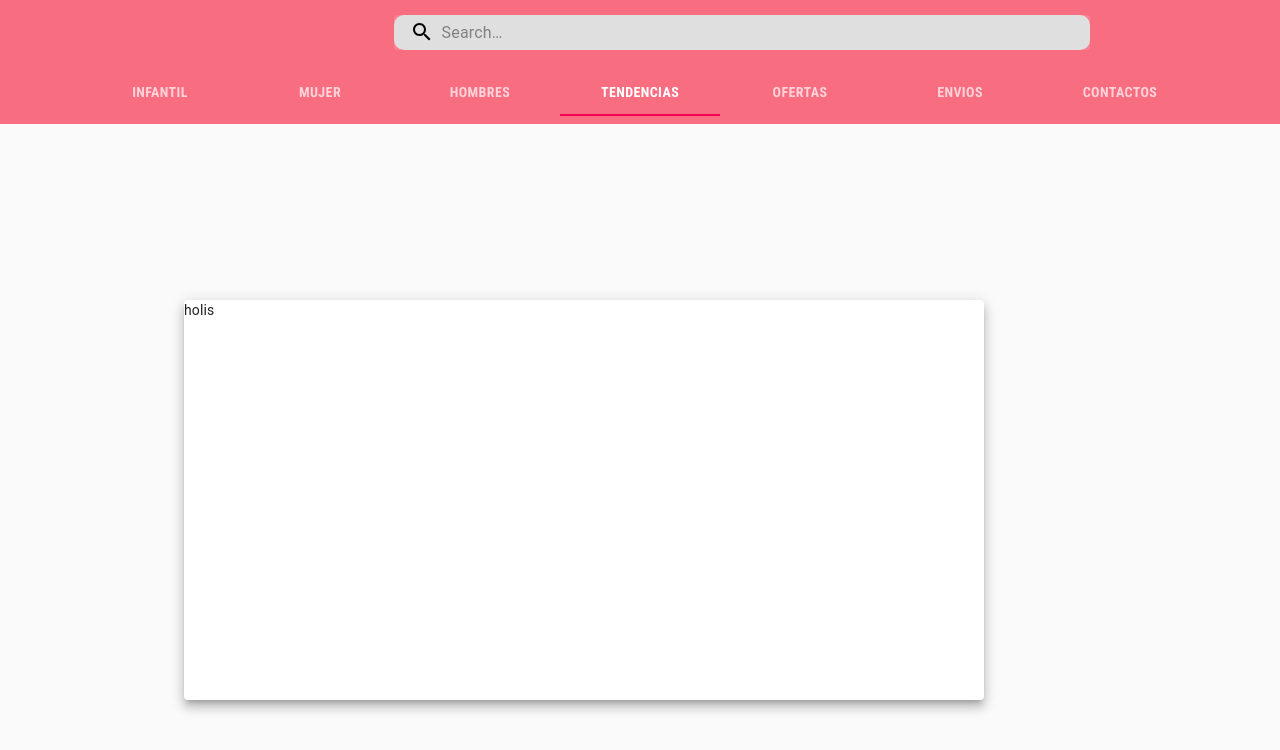
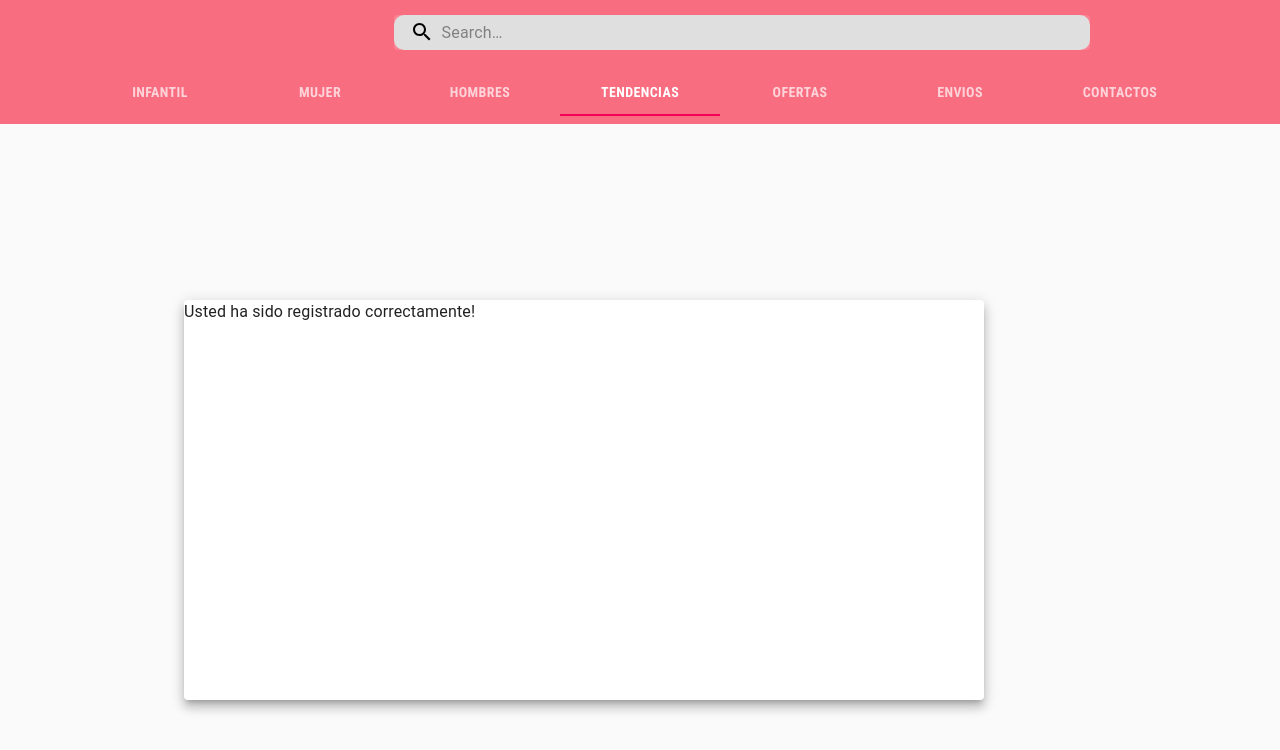
Before and after one commit to Sayon1992/frontRopaLandia, a React (Create React App) app: page /Registrado in a window 1280 px wide. Shown: the top 750 px of the page. Built offline with nearby package versions, Linux system fonts and the light colour scheme.

Commit message:
Se sube front con token jwt

```diff
--- a/src/components/login/Loguearse.js
+++ b/src/components/login/Loguearse.js
@@ -94,7 +94,6 @@ function Loguearse({ history }) {
   async function handleSubmit(event) {
     event.preventDefault();
     await loguearse();
-    alert("logueado");
   }
 
   const handleChange = (prop) => (event) => {
--- a/src/components/login/Registrado.js
+++ b/src/components/login/Registrado.js
@@ -1,4 +1,4 @@
-import { Container, makeStyles, Paper } from "@material-ui/core";
+import { Container, makeStyles, Paper, Typography } from "@material-ui/core";
 import React from "react";
 import { withRouter } from "react-router-dom";
 
@@ -14,6 +14,12 @@ const useStyles = makeStyles((theme) => ({
     alignItems: "center",
     alignSelf: "center",
   },
+  titulo: {
+    flex: 1,
+    justifyContent: "center",
+    alignItems: "center",
+    alignSelf: "center",
+  },
 }));
 
 const Registrado = (props) => {
@@ -22,7 +28,9 @@ const Registrado = (props) => {
     <div>
       <Container maxWidth="md" className={classes.container}>
         <Paper elevation={8} className={classes.paper}>
-          holis
+          <Typography className={classes.titulo}>
+            Usted ha sido registrado correctamente!
+          </Typography>
         </Paper>
       </Container>
     </div>
--- a/src/store/actions/auth.js
+++ b/src/store/actions/auth.js
@@ -10,10 +10,15 @@ export const login = (login) => {
         login,
       });
       const resData = await response.data;
-      dispatch({
-        type: LOGIN,
-        resData,
-      });
+      if (resData.status === 200) {
+        localStorage.setItem("token", resData.token);
+        dispatch({
+          type: LOGIN,
+          resData,
+        });
+      } else {
+        throw new Error(resData.mensaje);
+      }
     } catch (e) {
       throw new Error(e.message);
     }
```
